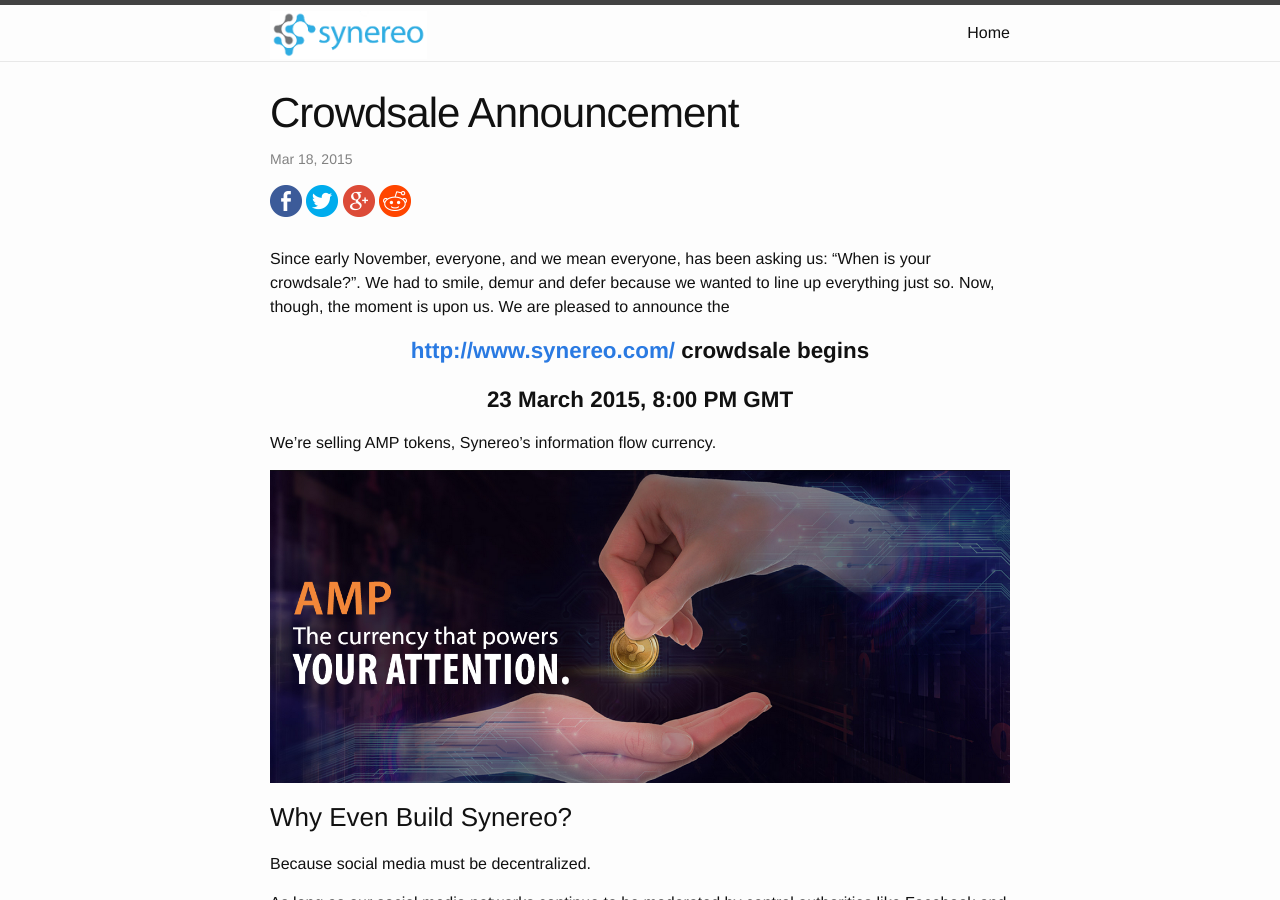
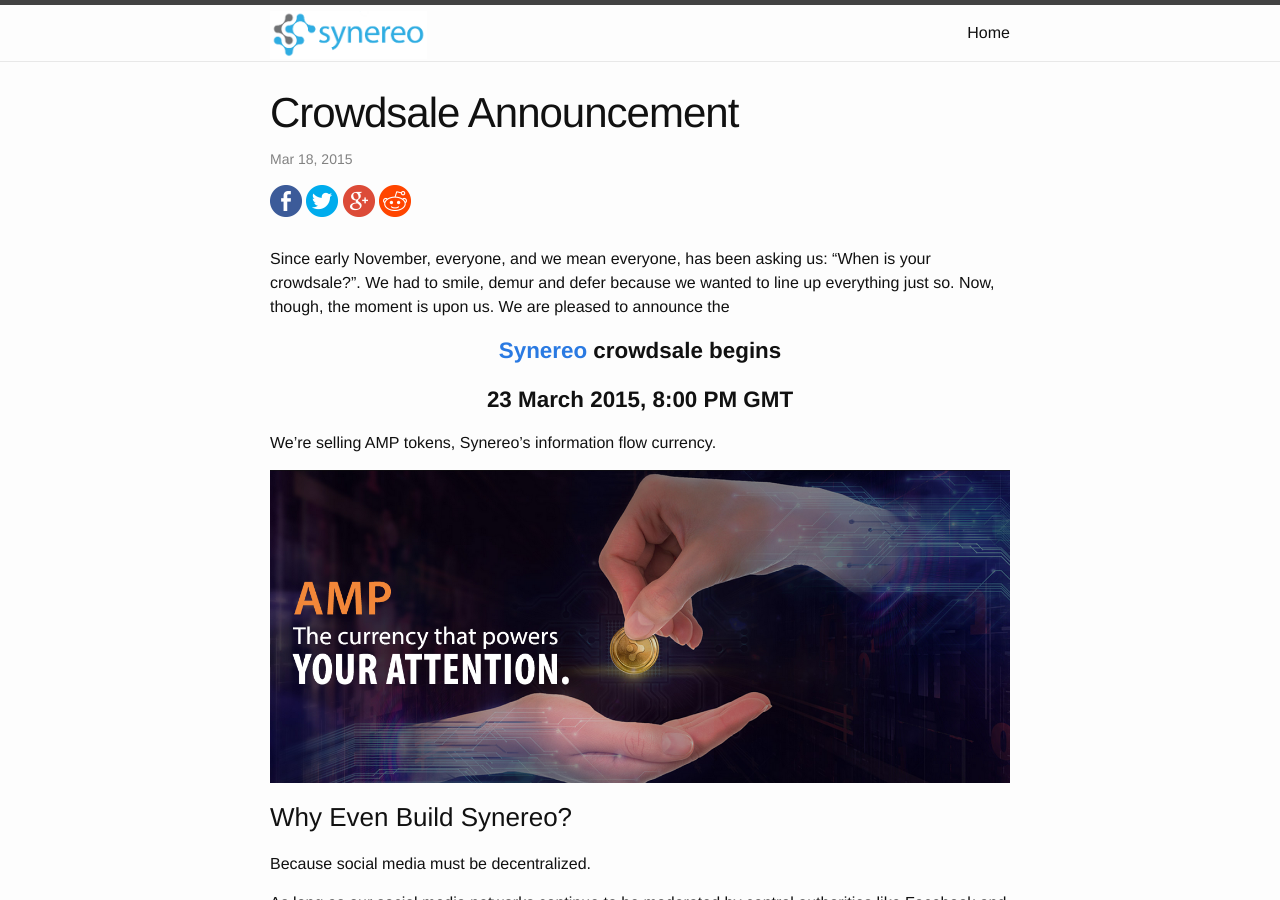
Before and after one commit to synereo/blog.synereo.com, a Jekyll site: the page built from _posts/2015-03-18-crowdsale.markdown, in a window 1280 px wide and 900 px high. Built offline with Jekyll 4.4.1, drawn with Linux system fonts in a browser that asks for light colours; a script that is not in the unit is left out; some of the changed lines change nothing that is shown.

Commit message:
Update 2015-03-18-crowdsale.markdown

```diff
--- a/_posts/2015-03-18-crowdsale.markdown
+++ b/_posts/2015-03-18-crowdsale.markdown
@@ -7,7 +7,7 @@
 ---
 Since early November, everyone, and we mean everyone, has been asking us: "When is your crowdsale?". We had to smile, demur and defer because we wanted to line up everything just so. Now, though, the moment is upon us. We are pleased to announce the
 
-**[http://www.synereo.com/](http://www.synereo.com/) crowdsale begins**{: style="display: block; text-align: center; font-size: 1.4em;"}
+**[Synereo](http://www.synereo.com/) crowdsale begins**{: style="display: block; text-align: center; font-size: 1.4em;"}
 
 **23 March 2015, 8:00 PM GMT**{: style="display: block; text-align: center; font-size: 1.4em;"}
 
```
